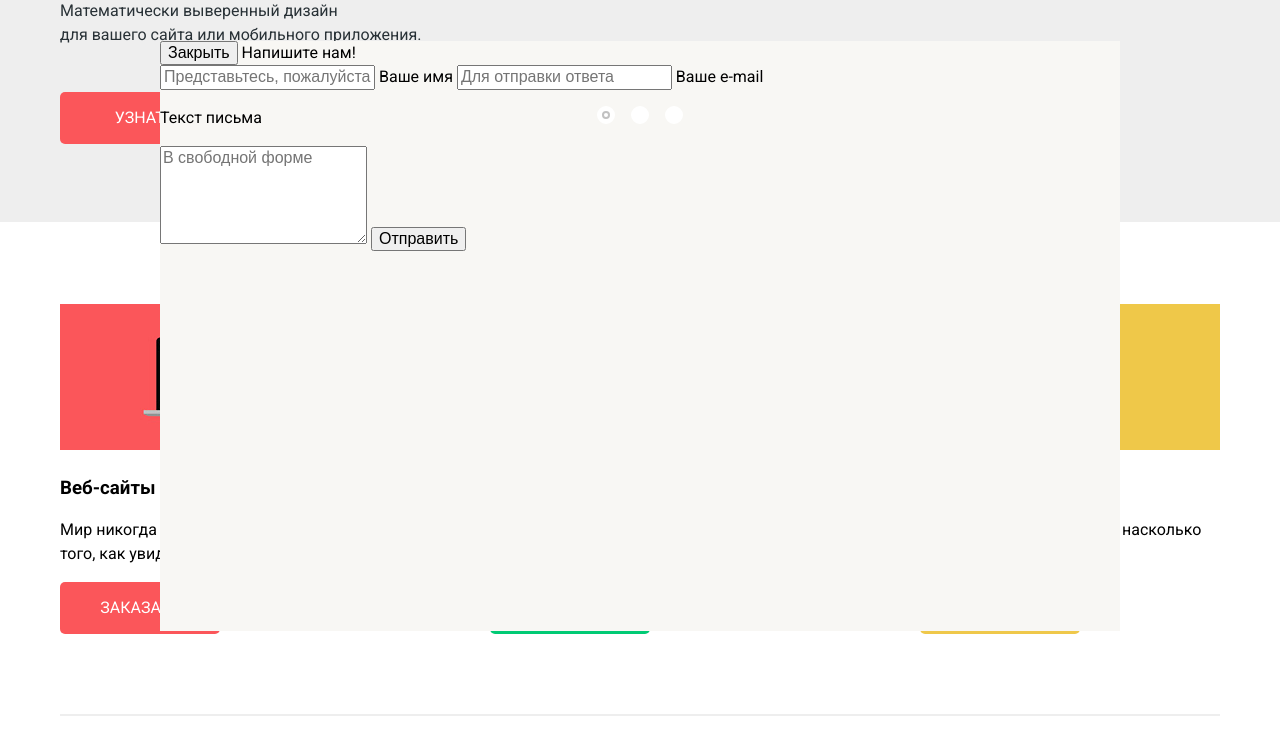
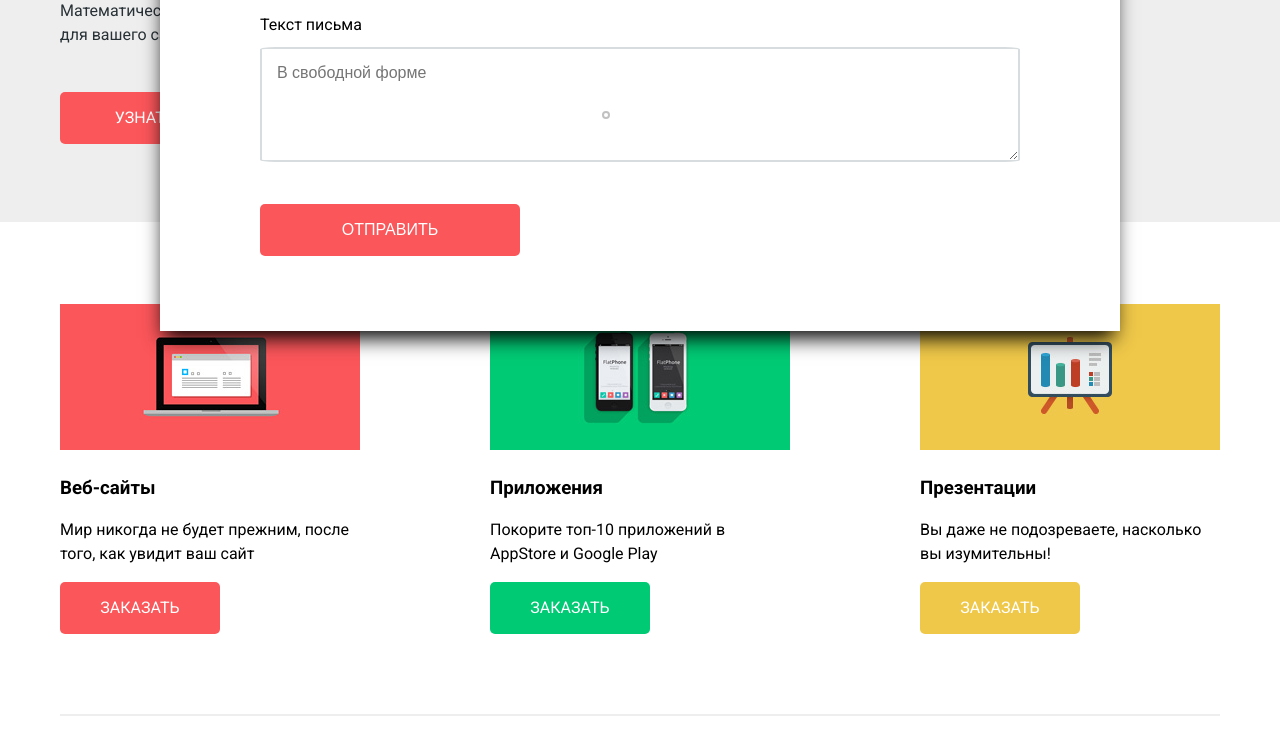
Before and after one commit to tiangela/nerds, a plain HTML site: page index.html in a window 1280 px wide. Shown: the part 359-1102 px from the top of the page. Drawn offline with Linux system fonts and the light colour scheme.

Commit message:
Черновой вариант всех элементов форм, без js

```diff
--- a/css/style.css
+++ b/css/style.css
@@ -185,7 +185,7 @@ background-position: 100% 28px;
   color: #283136;
 }
 
-.button, .btn-hover {
+.button, .btn-hover, .btn  {
   display: block;
   box-sizing: border-box;
   font-size: 16px;
@@ -887,12 +887,88 @@ input[type=checkbox]:checked + label::before {
 
 .modal {
   position: fixed;
-  z-index: 1002;
+  z-index: 1500;
   top: 50%;
   left: 50%;
   margin-left: -480px;
+  margin-top: -300px;
+  padding-bottom: 85px;
   box-sizing: border-box;
   width: 960px;
   height: 590px;
-  background-color: #f8f7f4;
+  background-color: #fff;
+  box-shadow: -1px 12px 19px -5px #000;
 }
+
+.modal__wrp {
+  padding-top: 70px;
+  padding-bottom: 84px;
+  padding-left: 100px;
+  padding-right: 100px;
+}
+
+.modal__title {
+  position: relative;
+  font-size: 45px;
+  line-height: 45px;
+  font-weight: 600;
+}
+.modal__form {
+  display: flex;
+  justify-content: space-between;
+  flex-wrap: wrap;
+  align-content: flex-start;
+  margin-top: 55px;
+}
+
+.modal__input, .modal__comment {
+  display: inline-block;
+  box-sizing: border-box;
+  line-height: 18px;
+  color: #a1a1a1;
+  padding: 15px;
+  margin-top: 10px;
+  border: 2px solid #d7dcde;
+  border-radius: 2%;
+  width: 360px;
+}
+
+.modal__text {
+  display: inline-block;
+  width: 360px;
+}
+
+.modal__text--comment {
+  position: relative;
+}
+
+.modal__comment {
+  width: 760px;
+  height: 115px;
+}
+
+.btn {
+  position: absolute;
+  bottom: 75px;
+  background-color: #fb565a;
+  width: 260px;
+  border: 0;
+}
+
+.btn:active, .btn:focus {
+  outline: none;
+}
+
+.modal__close {
+  position: absolute;
+  font-size: 0;
+  top: 70px;
+  right: 90px;
+  width: 21px;
+  height: 21px;
+  cursor: pointer;
+  border: 0;
+  background: none;
+  background-image: url("../img/close-cross.png");
+  opacity: .3;
+}
--- a/index.html
+++ b/index.html
@@ -142,13 +142,15 @@
       <div class="modal__wrp">
       <button class="modal__close" type="button" title="Закрыть">Закрыть</button>
       <span class="modal__title">Напишите нам!</span>
-      <form class="login-form" action="#" method="post">
-        <input class="icon-user" id="login" type="text" name="login" placeholder="Представьтесь, пожалуйста">
-        <label for="login">Ваше имя</label>
-        <input class="icon-password" type="text" name="mail" id="mail" placeholder="Для отправки ответа">
-        <label for="mail">Ваше e-mail</label>
-        <p class="modal__text">Текст письма</p>
-        <textarea class="comment" name="comment" id="comment-field" rows="5" placeholder="В свободной форме"></textarea>
+      <form class="modal__form" action="#" method="post">
+        <label class="modal__text" for="login">Ваше имя
+        <input class="modal__input" id="login" type="text" name="login" placeholder="Представьтесь, пожалуйста">
+        </label>
+        <label class="modal__text" for="mail">Ваш e-mail
+        <input class="modal__input" type="text" name="mail" id="mail" placeholder="Для отправки ответа">
+        </label>
+        <p class="modal__text modal__text--comment">Текст письма
+        <textarea class="modal__comment" name="comment" id="comment-field" rows="5" placeholder="В свободной форме"></textarea></p>
         <button class="btn" type="submit">Отправить</button>
       </form>
       </div>
```
Also changed, not shown: img/close-cross.png (added).
